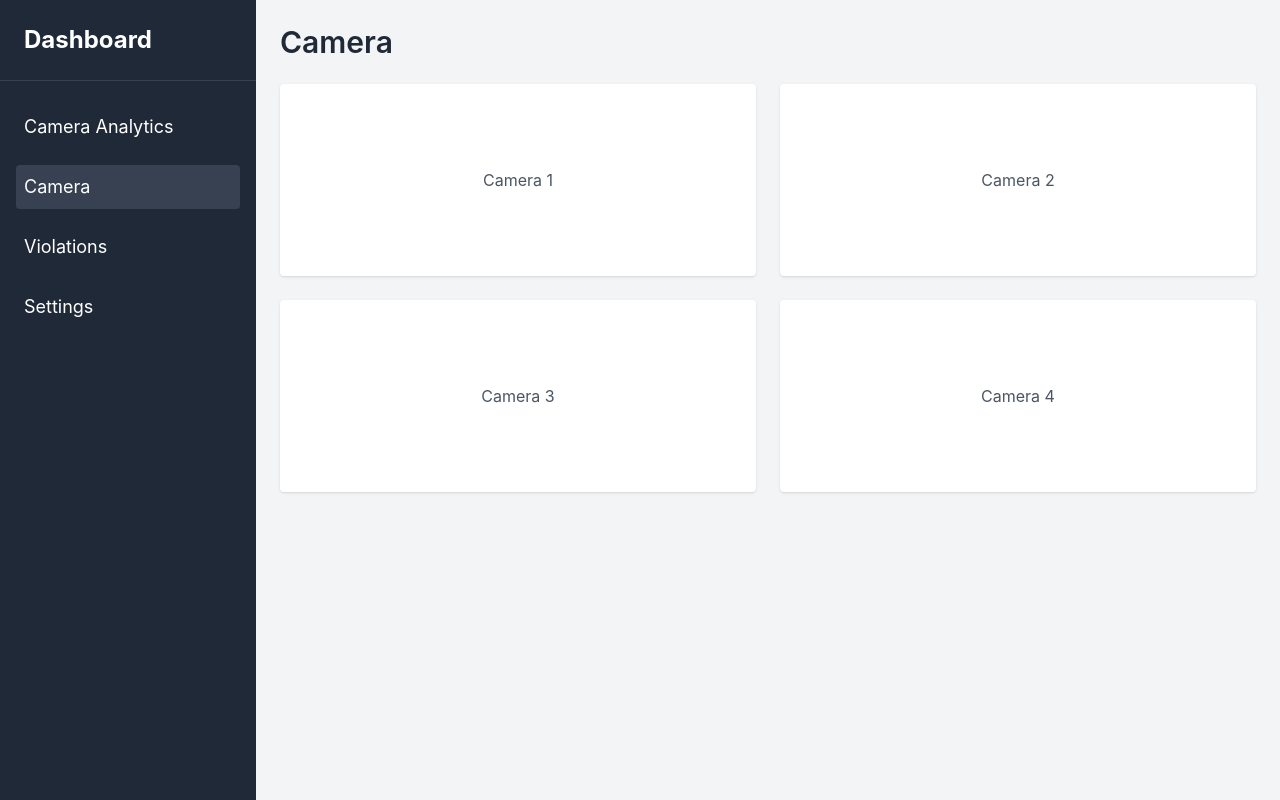
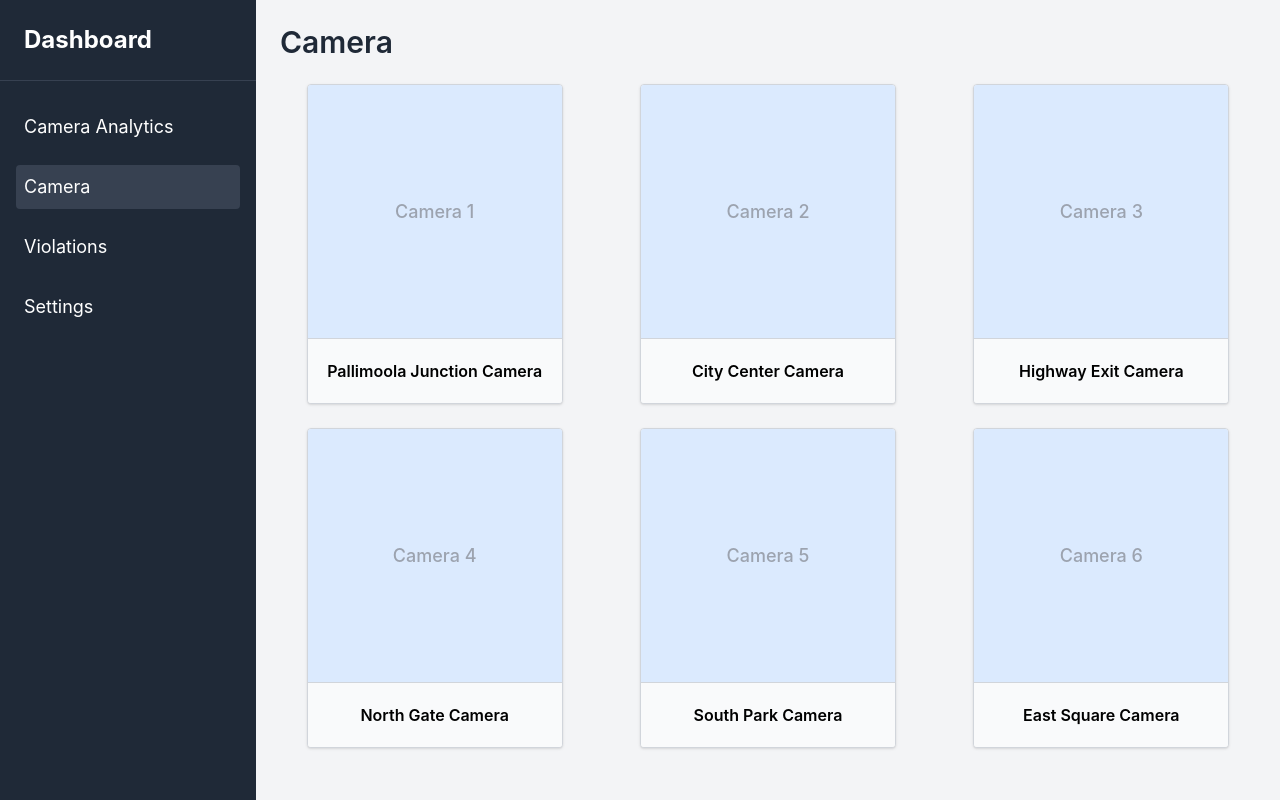
Before and after one commit to ridin2002/Traffic-monitoring, a React (Vite) app in the folder traffic_monitoring_frontend/: page / in a window 1280 px wide. Both pictures are taken after a click on the item "Camera". Built offline with nearby package versions, Linux system fonts and the light colour scheme.

Commit message:
alter camera component

```diff
--- a/traffic_monitoring_frontend/package.json
+++ b/traffic_monitoring_frontend/package.json
@@ -26,6 +26,6 @@
     "globals": "^15.12.0",
     "postcss": "^8.4.49",
     "tailwindcss": "^3.4.16",
-    "vite": "^6.0.1"
+    "vite": "^6.0.3"
   }
 }
--- a/traffic_monitoring_frontend/src/components/Camera.jsx
+++ b/traffic_monitoring_frontend/src/components/Camera.jsx
@@ -1,19 +1,83 @@
-import React from "react";
+import React, { useState } from "react";
 
 const Camera = () => {
+  const [showPopup, setShowPopup] = useState(false);
+  const [selectedCamera, setSelectedCamera] = useState(null);
+
+  const cameraNames = [
+    "Pallimoola Junction Camera",
+    "City Center Camera",
+    "Highway Exit Camera",
+    "North Gate Camera",
+    "South Park Camera",
+    "East Square Camera",
+  ];
+
+  const openPopup = (camera) => {
+    setSelectedCamera(camera);
+    setShowPopup(true);
+  };
+
+  const closePopup = () => {
+    setShowPopup(false);
+    setSelectedCamera(null);
+  };
+
   return (
     <div className="h-full w-full flex flex-col">
       <h1 className="text-3xl font-semibold text-gray-800 mb-6">Camera</h1>
-      <div className="grid grid-cols-2 gap-6">
-        {["Camera 1", "Camera 2", "Camera 3", "Camera 4"].map((camera, index) => (
-          <div
-            key={index}
-            className="bg-white rounded shadow p-6 flex items-center justify-center h-48"
-          >
-            <span className="text-gray-600">{camera}</span>
+      <div className="grid grid-cols-3 gap-6">
+        {cameraNames.map((name, index) => (
+          <div key={index} className="flex flex-col items-center">
+            {/* Vertical Card */}
+            <div
+              className="bg-white rounded shadow w-64 h-80 flex flex-col border border-gray-300 overflow-hidden cursor-pointer hover:shadow-lg"
+              onClick={() => openPopup(name)}
+            >
+              {/* Upper Section */}
+              <div className="flex-1 flex items-center justify-center bg-blue-100">
+                <span className="text-gray-400 text-lg font-medium">
+                  Camera {index + 1}
+                </span>
+              </div>
+              {/* Horizontal Line */}
+              <div className="w-full border-t border-gray-300"></div>
+              {/* Bottom Section */}
+              <div className="h-16 flex items-center justify-center bg-gray-50">
+                <span className="text-black font-semibold text-center">
+                  {name}
+                </span>
+              </div>
+            </div>
           </div>
         ))}
       </div>
+
+      {/* Popup Video Window */}
+      {showPopup && selectedCamera && (
+        <div className="fixed inset-0 flex items-center justify-center bg-black bg-opacity-50 z-50">
+          <div className="bg-white w-3/4 h-3/4 rounded-lg shadow-lg overflow-hidden relative">
+            <button
+              className="absolute top-2 right-2 bg-red-500 text-white px-3 py-1 rounded hover:bg-red-600"
+              onClick={closePopup}
+            >
+              Close
+            </button>
+            <div className="w-full h-full flex flex-col">
+              <h2 className="text-2xl font-semibold text-gray-800 p-4 border-b">
+                {selectedCamera} - Live Video
+              </h2>
+              <div className="flex-1 bg-black flex items-center justify-center">
+                <video className="w-full h-full" controls autoPlay>
+                  {/* Updated video source path */}
+                  <source src="/sample.mp4" type="video/mp4" />
+                  Your browser does not support the video tag.
+                </video>
+              </div>
+            </div>
+          </div>
+        </div>
+      )}
     </div>
   );
 };
```
Also changed, not shown: 1 other file (tests, documents, lock files or other folders).
